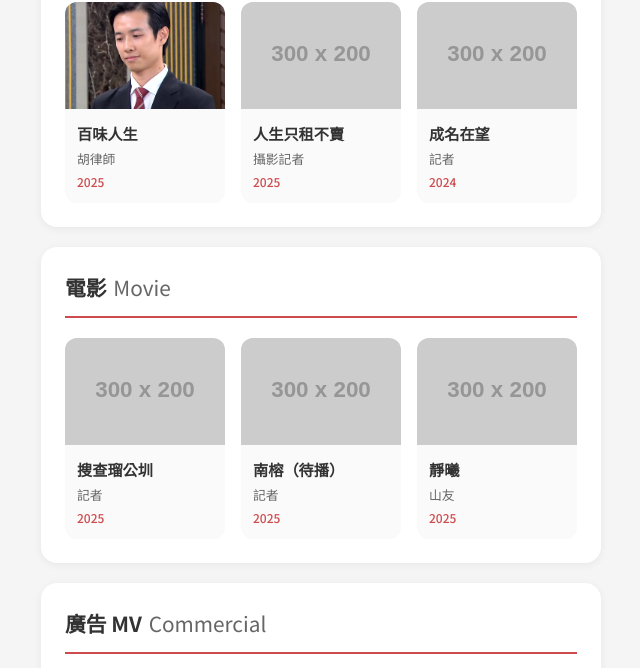
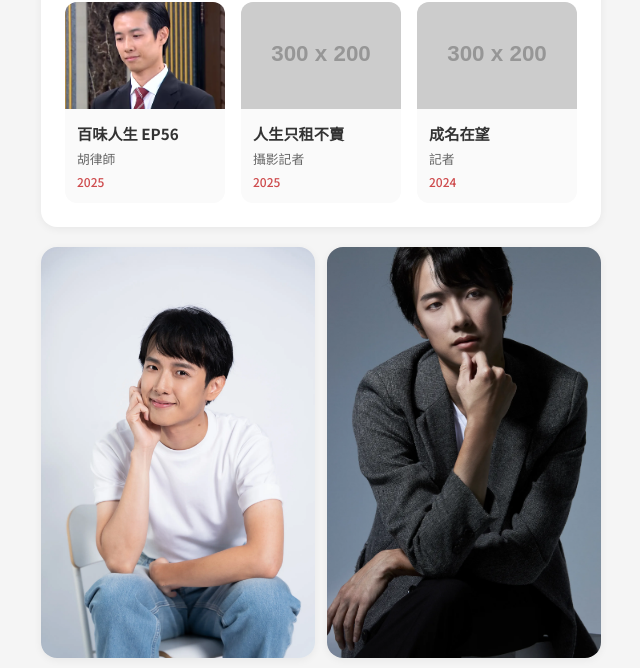
Before and after one commit to wesley100002001/wesley100002001.github.io, a website: page wesley.cwlin/index.html in a window 1280 px wide. Shown: the part 1127-1795 px from the top of the page, without its empty margins (319-959 px from the left). Drawn offline with Linux system fonts and the light colour scheme; placeholder pictures from the web are drawn by us.

Commit message:
Add photo highlight section and update images to webp
- Add two-photo highlight section between Drama and Movie sections
- Convert avatar and award images to webp format
- Update 百味人生 title to include EP56
- Update CV button text

Co-Authored-By: Claude Opus 4.5 <noreply@anthropic.com>

```diff
--- a/wesley.cwlin/config/experience.js
+++ b/wesley.cwlin/config/experience.js
@@ -9,7 +9,7 @@ const experiences = {
 
   drama: [
     {
-      title: "百味人生",
+      title: "百味人生 EP56",
       year: 2025,
       role: "胡律師",
       thumbnail: "assets/images/drama/2025百味人生胡律師.webp",
--- a/wesley.cwlin/index.html
+++ b/wesley.cwlin/index.html
@@ -17,7 +17,7 @@
         <!-- Header / Profile -->
         <header class="profile">
             <div class="avatar">
-                <img src="assets/images/wesley-avatar.jpg" alt="Wesley Lin">
+                <img src="assets/images/wesley-avatar.webp" alt="Wesley Lin">
             </div>
             <h2 class="profile-name">林家偉 Wesley Lin</h2>
             <div class="tags">
@@ -44,7 +44,7 @@
                 <polyline points="7 10 12 15 17 10"></polyline>
                 <line x1="12" y1="15" x2="12" y2="3"></line>
             </svg>
-            演員履歷 CV
+            完整演員履歷 CV
         </a>
 
         <!-- Award Highlight -->
@@ -54,6 +54,18 @@
         <section class="section">
             <h2 class="section-title">戲劇 <span class="section-subtitle">Drama</span></h2>
             <div class="card-grid" id="drama-grid"></div>
+        </section>
+
+        <!-- Photo Highlight -->
+        <section class="highlight-section">
+            <div class="highlight-grid">
+                <div class="highlight-image">
+                    <img src="assets/images/wesley-highlight1.webp" alt="Wesley Lin" loading="lazy">
+                </div>
+                <div class="highlight-image">
+                    <img src="assets/images/wesley-highlight2.webp" alt="Wesley Lin" loading="lazy">
+                </div>
+            </div>
         </section>
 
         <!-- 電影 Movie -->
--- a/wesley.cwlin/style.css
+++ b/wesley.cwlin/style.css
@@ -161,6 +161,30 @@ body {
     font-size: 0.95rem;
     color: #666;
     line-height: 1.5;
+}
+
+/* Photo Highlight Section */
+.highlight-section {
+    margin-bottom: 20px;
+}
+
+.highlight-grid {
+    display: grid;
+    grid-template-columns: 1fr 1fr;
+    gap: 12px;
+}
+
+.highlight-image {
+    border-radius: 16px;
+    overflow: hidden;
+    box-shadow: 0 2px 8px rgba(0, 0, 0, 0.06);
+}
+
+.highlight-image img {
+    width: 100%;
+    height: 100%;
+    object-fit: cover;
+    display: block;
 }
 
 /* Sections */
```
Also changed, not shown: wesley.cwlin/assets/images/award/2025-藝穗精選獎-獎圖.webp (added), wesley.cwlin/assets/images/wesley-avatar.jpg (deleted), wesley.cwlin/assets/images/wesley-avatar.webp (added), wesley.cwlin/assets/images/wesley-highlight1.webp (added), wesley.cwlin/assets/images/wesley-highlight2.webp (added).
